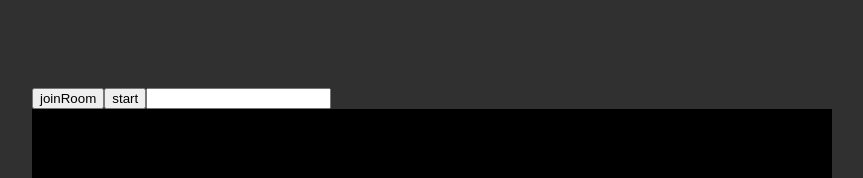
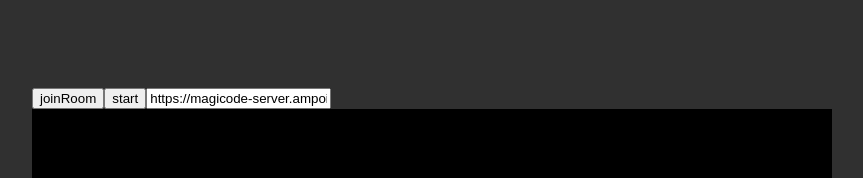
Before and after one commit to Ampoi/magicode, a Vue app: page / in a window 1280 px wide. Shown: the top 178 px of the page, without its empty margins (208-1071 px from the left). Built offline with nearby package versions, Linux system fonts and the light colour scheme; no server answers; a web font is replaced by a local one.

Commit message:
自分でサーバーのURLを変えられるようにした

```diff
--- a/src/App.vue
+++ b/src/App.vue
@@ -1,17 +1,30 @@
 <template>
   <button @click="() => socket.emit('joinRoom', 'a')">joinRoom</button>
   <button @click="() => socket.emit('start')">start</button>
-  <input type="text">
+  <input type="text" v-model="serverUrl">
 </template>
 <script setup lang="ts">
-import { onMounted, ref } from 'vue';
+import { computed, onMounted, ref } from 'vue';
 import io from "socket.io-client"
 import p5 from "p5"
 import { SendBody } from "../model/sendBody"
 
-const serverUrl = "http://localhost:9648"//"https://magicode-server.ampoi.net"
+const serverUrl = computed<string>({
+  get(){
+    const newURL = localStorage.getItem("server-url")
+    if( newURL ){
+      return newURL
+    }else{
+      localStorage.setItem("server-url", "https://magicode-server.ampoi.net")
+      return "https://magicode-server.ampoi.net"
+    }
+  },
+  set(newURL){
+    localStorage.setItem("server-url", newURL)
+  }
+})
 
-const socket = io(serverUrl)
+const socket = io(serverUrl.value)
 socket.on("connect", () => console.log("⚡️サーバーと接続できました！"))
 socket.on("connect_error", (error) => { throw error })
 
```
